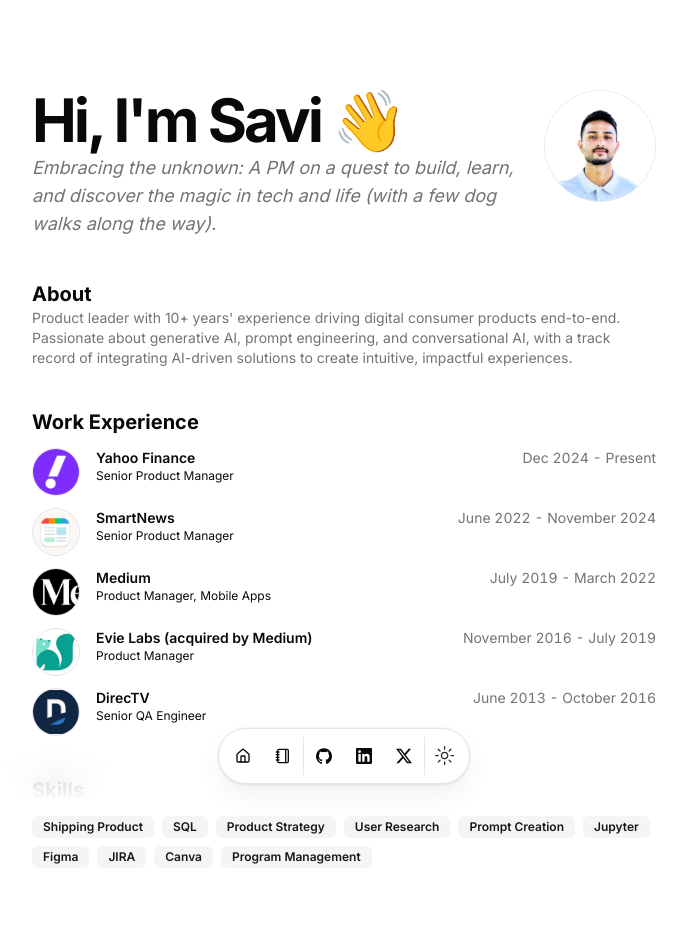
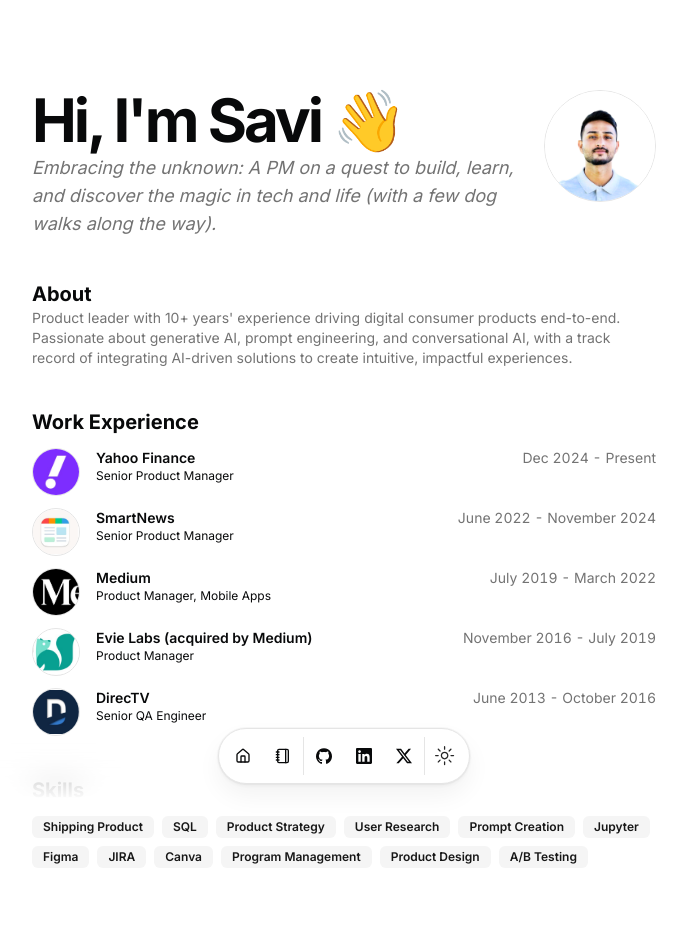
Before and after one commit to saviii/savi-portfolio, a Next.js app: page / in a window 1280 px wide. Shown: the top 952 px of the page, without its empty margins (296-983 px from the left). Built offline with nearby package versions, Linux system fonts and the light colour scheme.

Commit message:
Add Product Design and A/B Testing to skills

```diff
--- a/src/data/resume.tsx
+++ b/src/data/resume.tsx
@@ -22,7 +22,9 @@
     "Figma",
     "JIRA",
     "Canva",
-    "Program Management"
+    "Program Management",
+    "Product Design",
+    "A/B Testing"
   ],
   navbar: [
     { href: "/", icon: HomeIcon, label: "Home" },
```
